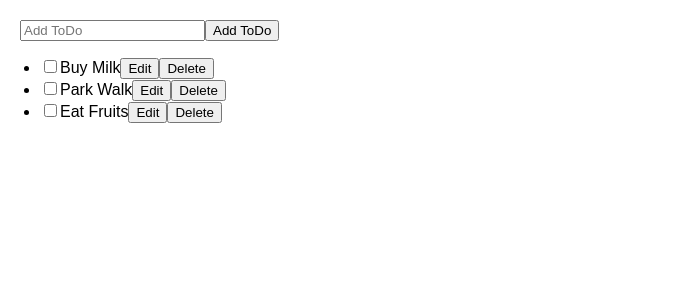
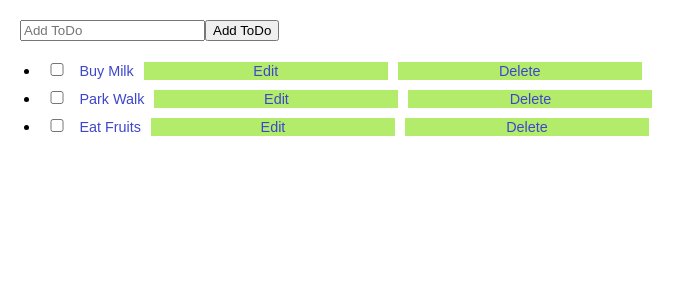
Before and after one commit to prashant-fulara/react-codesandbox-examples, a React (Create React App) app in the folder src/: page / in a window 1280 px wide. Shown: the top 300 px of the page, without its empty margins (0-695 px from the left). Built offline with nearby package versions, Linux system fonts and the light colour scheme.

Commit message:
Update TaskList.js and styles.css

```diff
--- a/src/TaskList.js
+++ b/src/TaskList.js
@@ -25,27 +25,34 @@ function Task({ todo, onDeleteTodo, onChangeTodo }) {
   if (isEditing) {
     todoContent = (
       <>
-        {todo.title}
+        <lable className="beautify">{todo.title}</lable>
         <input
           onChange={(e) => onChangeTodo({ ...todo, title: e.target.value })}
           placeholder={todo.title}
+          className="beautify"
         />
-        <button onClick={() => setIsEditing(false)}>Save</button>
+        <button onClick={() => setIsEditing(false)} className="beautifyBttn">
+          Save
+        </button>
       </>
     );
   } else {
     todoContent = (
       <>
-        {todo.title}
-        <button onClick={() => setIsEditing(true)}>Edit</button>
+        <label className="beautify">{todo.title}</label>
+        <button onClick={() => setIsEditing(true)} className="beautifyBttn">
+          Edit
+        </button>
       </>
     );
   }
   return (
     <>
-      <input type="checkbox" value={todo.done} />
+      <input type="checkbox" value={todo.done} className="beautify" />
       {todoContent}
-      <button onClick={() => onDeleteTodo(todo.id)}>Delete</button>
+      <button onClick={() => onDeleteTodo(todo.id)} className="beautifyBttn">
+        Delete
+      </button>
     </>
   );
 }
--- a/src/styles.css
+++ b/src/styles.css
@@ -49,3 +49,19 @@ ul {
 .avatar {
   border-radius: 50%;
 }
+
+.beautify {
+  margin: 5px;
+  font-size: 0.9em;
+  width: 2%;
+  color: rgb(62, 71, 202);
+}
+
+.beautifyBttn {
+  margin: 5px;
+  font-size: 0.9em;
+  width: 20%;
+  border: hidden;
+  color: rgb(62, 71, 202);
+  background-color: rgba(167, 234, 85, 0.873);
+}
```
